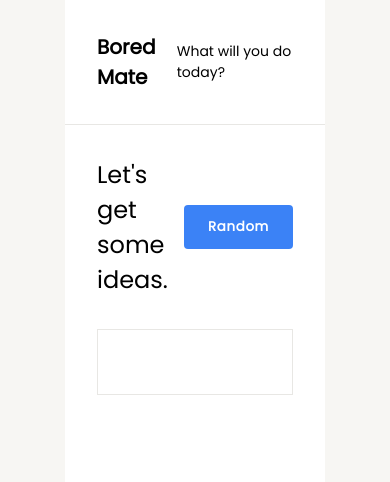
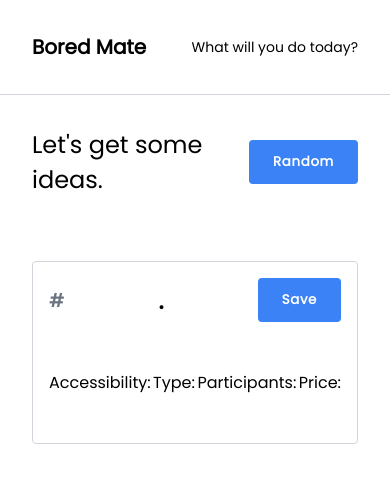
Before and after one commit to cehaaa/rick-and-morty, a React (Create React App) app: page / in a window 390 px wide. Shown: the top 482 px of the page. Built offline with nearby package versions, Linux system fonts and the light colour scheme.

Commit message:
fix: fix responsive design (not done)

```diff
--- a/src/components/ideas/Ideas.js
+++ b/src/components/ideas/Ideas.js
@@ -2,8 +2,20 @@ import React from 'react'
 
 const Ideas = ({idea}) => {
   return (
-    <div className="ideas-wrapper">
-      {idea.activity}
+    <div className="ideas-card">
+      <div className="ideas-card-header">
+        <div className="ideas-id">#{idea.key} </div>
+        <div className="ideas-heading">{idea.activity}.</div>
+        <div>
+          <button className="btn-primary">Save</button>
+        </div>
+      </div>
+      <div className="ideas-card-body">
+          <div> Accessibility: <span className="ideas-text"> {idea.accessibility } </span> </div>
+          <div> Type: <span className="ideas-text"> {idea.type } </span> </div>
+          <div> Participants: <span className="ideas-text"> {idea.participants } </span> </div>
+          <div> Price: <span className="ideas-text"> {idea.price } </span> </div>
+        </div>
     </div>
   )
 }
--- a/src/pages/Home.js
+++ b/src/pages/Home.js
@@ -16,7 +16,9 @@ const Home = () => {
       <div className="content-wrapper">
         <div className="heading-text">Let's get some ideas.</div>
         <div>
-          <button onClick={fetchRandomIdeas} className="btn-primary">Random</button>
+          <button onClick={fetchRandomIdeas} className="btn-primary">
+            Random
+          </button>
         </div>
       </div>
       <div className="content-wrapper">
--- a/src/styles.css
+++ b/src/styles.css
@@ -3,8 +3,9 @@
 :root{
   /* colors */
   --white: #ffffff;
-  --gray: #f7f6f3;
-  --hover-gray: #e8e7e4;
+  --gray: #F3F4F6;
+  --medium-gray: #D1D5DB;
+  --darken-gray: #6B7280;
   --blue: #3B82F6;
   --hover-blue: #2563EB;
   --black: #37352F;
@@ -49,7 +50,7 @@ body{
   justify-content: space-between;
   align-items: center;
   padding: 2rem;
-  border-bottom: 1px solid var(--hover-gray);
+  border-bottom: 1px solid var(--medium-gray);
 }
 
 .navbar .navbar-title {
@@ -68,20 +69,50 @@ body{
   align-items: center;
 }
 
-.ideas-wrapper{
-  border: 1px solid var(--hover-gray);
-  padding: 2rem;
+.ideas-card{
+  margin: 2rem 0;
+  border: 1px solid var(--medium-gray);
+  padding:1rem;
   width: 100%;
+  transition: 200ms;
+  border-radius: 0.25rem;
 }
 
-.search-wrapper {
-  padding: 2rem;
+.ideas-card:hover{
+  border: 1px solid var(--black);
+}
+
+.ideas-card .ideas-card-header {
+  display: flex;
+  justify-content: space-between;
+  align-items: center;
+}
+
+.ideas-id {
+  font-size: var(--lg);
+  font-weight: var(--semibold);
+  color: var(--darken-gray)
+}
+
+.ideas-heading {
+  font-size: var(--xl2);
+  font-weight: var(--semibold)
+}
+
+.ideas-text{
+  color: var(--darken-gray)
+}
+
+.ideas-card .ideas-card-body {
+  margin: 1rem 0 0 0;
+  padding: 2rem 0 2rem 0;
+  display: flex;
+  justify-content: space-between;
 }
 
 .heading-text{
   font-size: var(--xl2);
 }
-
 
 .btn-primary {
   display:flex;
@@ -101,3 +132,12 @@ body{
 .btn-primary:hover{
   background: var(--hover-blue);
 }
+
+@media screen and (max-width: 600px) {
+  .container{
+    width: 100%
+  }
+  .content-wrapper {
+    flex-dircetion: row;
+  }
+}
```
